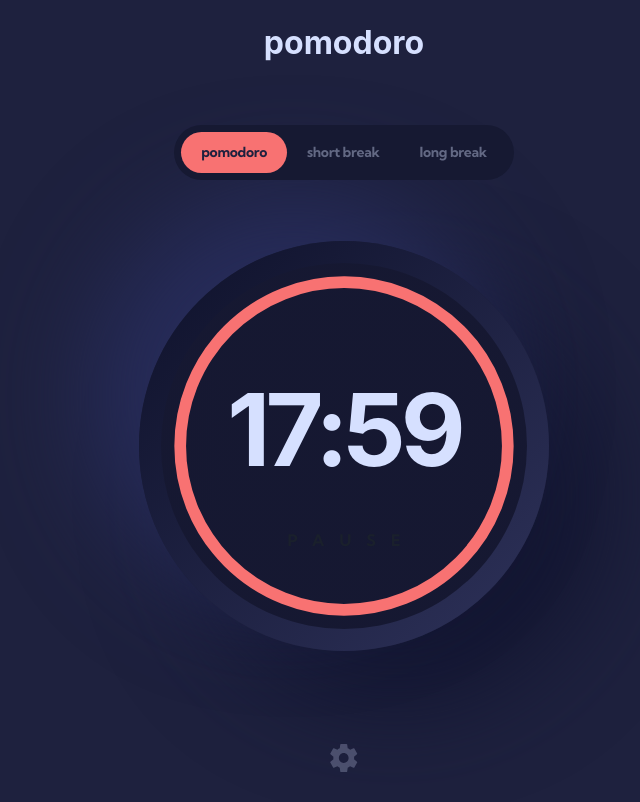
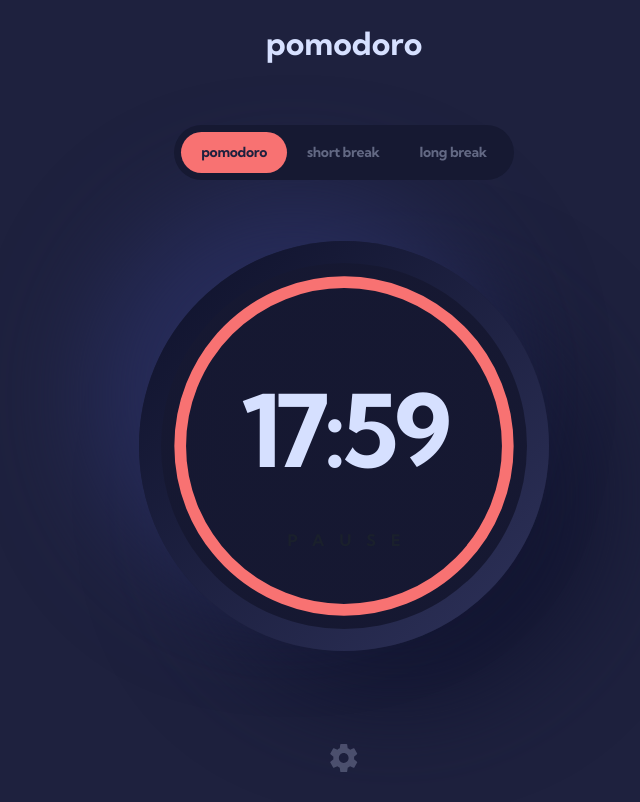
Before and after one commit to salymk/pomodoro-app, a React (Vite) app: page / in a window 1280 px wide. Shown: the whole page, without its empty margins (296-936 px from the left). Built offline with nearby package versions, Linux system fonts and the light colour scheme.

Commit message:
remove fonts from theme

```diff
--- a/theme.js
+++ b/theme.js
@@ -19,8 +19,8 @@ const theme = extendTheme({
   },
 
   fonts: {
-    heading: `Roboto Slab ${base.fonts?.heading}`,
-    body: `Roboto Slab ${base.fonts?.heading}`,
+    heading: ``,
+    body: ``,
   },
   fontSizes: {
     xs: "0.75rem",
```
